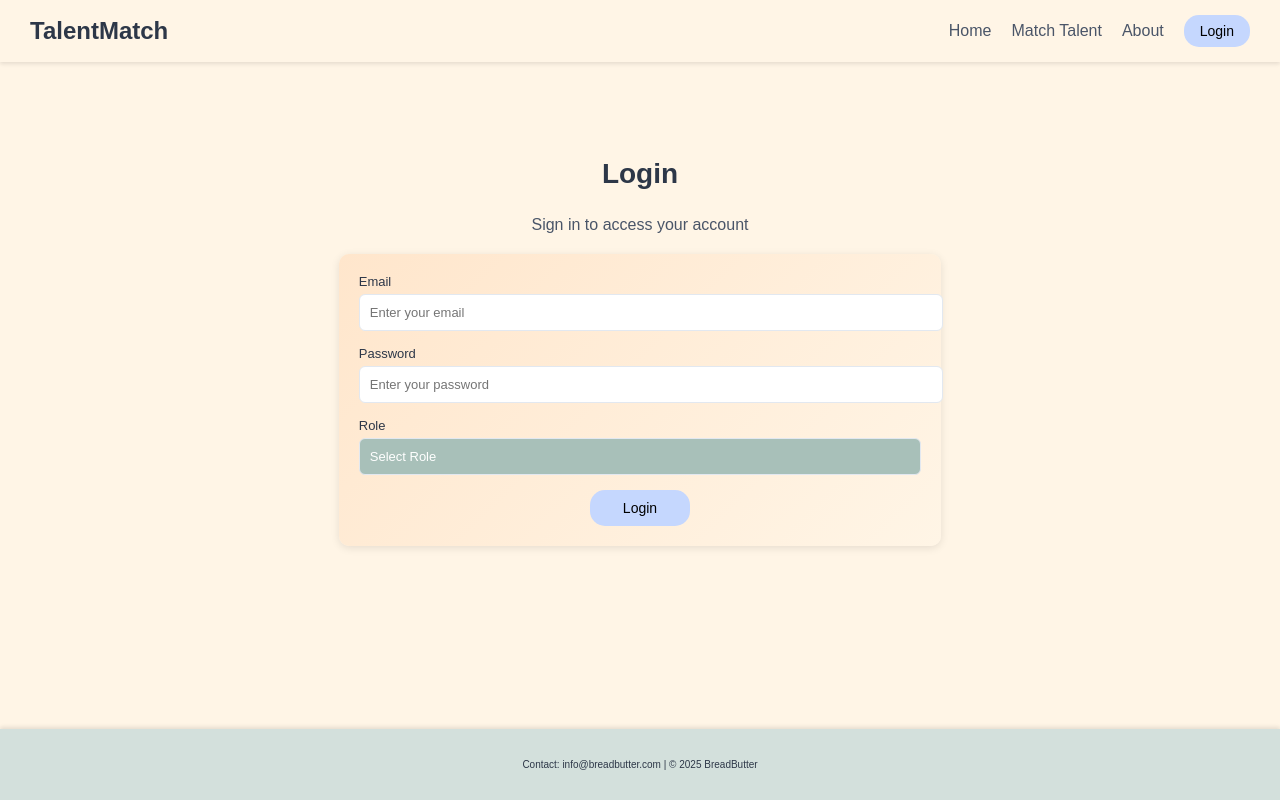
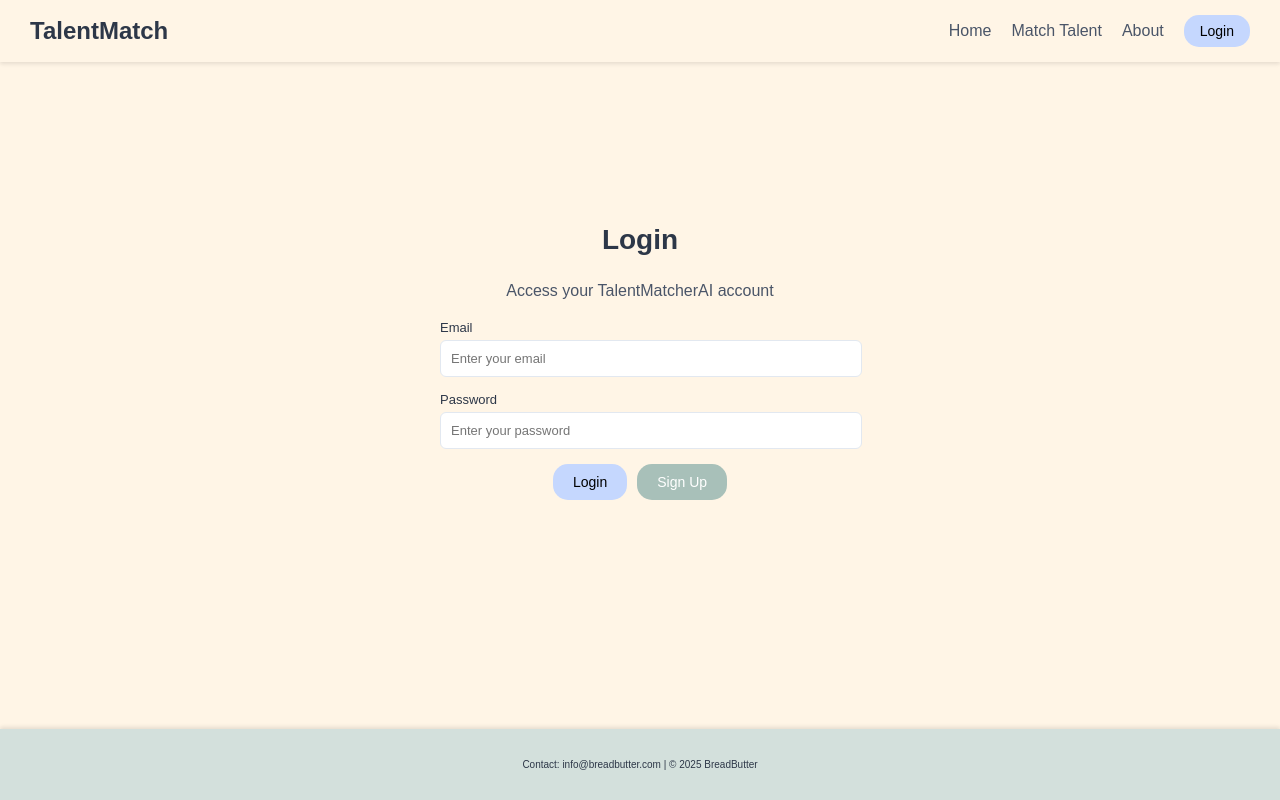
Before and after one commit to Sushanth-Personal/TalentMatcherAI, a React (Vite) app in the folder talentmatch-frontend/: page /login in a window 1280 px wide. Built offline with nearby package versions, Linux system fonts and the light colour scheme.

Commit message:
Add: Added Signup page

```diff
--- a/talentmatch-frontend/src/pages/LoginPage.jsx
+++ b/talentmatch-frontend/src/pages/LoginPage.jsx
@@ -1,42 +1,45 @@
 import { useState } from 'react';
+import axios from 'axios';
 import { useNavigate } from 'react-router-dom';
-import axios from 'axios';
 import styles from './LoginPage.module.css';
 
 function LoginPage() {
-  const [formData, setFormData] = useState({
-    email: '',
-    password: '',
-    role: '',
-  });
+  const [formData, setFormData] = useState({ email: '', password: '' });
   const [error, setError] = useState('');
+  const [success, setSuccess] = useState('');
   const navigate = useNavigate();
 
   const handleChange = (e) => {
     setFormData({ ...formData, [e.target.name]: e.target.value });
     setError('');
+    setSuccess('');
   };
 
   const handleSubmit = async (e) => {
     e.preventDefault();
     try {
       const response = await axios.post('http://localhost:3000/api/auth/login', formData);
-      const { token, role } = response.data;
-      localStorage.setItem('token', token); // Store JWT
-      // Redirect based on role
-      if (role === 'admin') navigate('/admin/talent-form');
-      else if (role === 'talent_searcher') navigate('/match');
-      else if (role === 'creator') navigate('/creator');
+      localStorage.setItem('token', response.data.token);
+      setSuccess('Login successful! Redirecting...');
+      setTimeout(() => {
+        const payload = JSON.parse(atob(response.data.token.split('.')[1]));
+        if (payload.role === 'admin') {
+          navigate('/admin/talent-form');
+        } else if (payload.role === 'creator') {
+          navigate('/creator');
+        } else {
+          navigate('/match-talents');
+        }
+      }, 1000);
     } catch (err) {
-      setError(err.response?.data?.message || 'Login failed. Please try again.');
+      setError(err.response?.data?.message || 'Login failed');
     }
   };
 
   return (
     <div className={styles.container}>
       <h2 className={styles.title}>Login</h2>
-      <p className={styles.subtitle}>Sign in to access your account</p>
-      <div className={styles.formSection}>
+      <p className={styles.subtitle}>Access your TalentMatcherAI account</p>
       <form onSubmit={handleSubmit} className={styles.form}>
         <div className={styles.formGroup}>
           <label htmlFor="email" className={styles.label}>Email</label>
@@ -62,25 +65,19 @@ function LoginPage() {
             required
           />
         </div>
-          <div className={styles.formGroup}>
-            <label htmlFor="role" className={styles.label}>Role</label>
-            <select
-              name="role"
-              value={formData.role}
-              onChange={handleChange}
-              className={styles.roleDropdown}
-              required
+        {error && <p className={styles.error}>{error}</p>}
+        {success && <p className={styles.success}>{success}</p>}
+        <div className={styles.buttonGroup}>
+          <button type="submit" className={styles.submitButton}>Login</button>
+          <button
+            type="button"
+            onClick={() => navigate('/signup')}
+            className={styles.signupButton}
           >
-              <option value="">Select Role</option>
-              <option value="talent_searcher">Talent Searcher</option>
-              <option value="creator">Creator</option>
-              <option value="admin">Admin</option>
-            </select>
+            Sign Up
+          </button>
         </div>
-          {error && <p className={styles.error}>{error}</p>}
-          <button type="submit" className={styles.submitButton}>Login</button>
       </form>
-      </div>
     </div>
   );
 }
--- a/talentmatch-frontend/src/pages/LoginPage.module.css
+++ b/talentmatch-frontend/src/pages/LoginPage.module.css
@@ -5,7 +5,7 @@
   display: flex;
   flex-direction: column;
   justify-content: center;
-  min-height: 80vh;
+  height: 80vh;
 }
 
 .title {
@@ -21,20 +21,10 @@
   margin-bottom: 20px;
 }
 
-.formSection {
-  background: linear-gradient(135deg, #ffe6cc, #fff5e6);
-  padding: 20px;
-  border-radius: 10px;
-  width: 45%;
-  margin: 0 auto 20px;
-  box-shadow: 0 2px 8px rgba(0, 0, 0, 0.1);
-  display: flex;
-  align-items: center;
-  justify-content: center;
-}
-
 .form {
   width: 100%;
+  max-width: 400px;
+  margin: 0 auto;
 }
 
 .formGroup {
@@ -56,40 +46,11 @@
   border: 1px solid #e2e8f0;
   border-radius: 6px;
   font-size: 13px;
-  transition: border-color 0.3s;
 }
 
 .input:focus {
   border-color: #a8c0b9;
   outline: none;
-}
-
-.roleDropdown {
-  width: 100%;
-  padding: 10px;
-  border: 1px solid #e2e8f0;
-  border-radius: 6px;
-  font-size: 13px;
-  background-color: #a8c0b9;
-  color: #fff;
-  appearance: none;
-  position: relative;
-}
-
-.roleDropdown:focus {
-  border-color: #87a39a;
-  outline: none;
-}
-
-.roleDropdown::after {
-  content: '▼';
-  position: absolute;
-  right: 10px;
-  top: 50%;
-  transform: translateY(-50%);
-  font-size: 12px;
-  color: #fff;
-  pointer-events: none;
 }
 
 .error {
@@ -98,20 +59,44 @@
   margin-bottom: 15px;
 }
 
+.success {
+  color: #38a169;
+  font-size: 13px;
+  margin-bottom: 15px;
+}
+
+.buttonGroup {
+  display: flex;
+  gap: 10px;
+  justify-content: center;
+}
+
 .submitButton {
   background-color: #c5d7fe;
   color: black;
   border: none;
   border-radius: 15px;
-  padding: 10px;
+  padding: 10px 20px;
   font-size: 14px;
   cursor: pointer;
   transition: background-color 0.3s;
-  width: 100%;
-  max-width: 100px;
-  margin: 0 auto;
 }
 
 .submitButton:hover {
   background-color: #87a39a;
 }
+
+.signupButton {
+  background-color: #a8c0b9;
+  color: white;
+  border: none;
+  border-radius: 15px;
+  padding: 10px 20px;
+  font-size: 14px;
+  cursor: pointer;
+  transition: background-color 0.3s;
+}
+
+.signupButton:hover {
+  background-color: #87a39a;
+}
```
Lines whose indentation alone changed are shown as unchanged.
